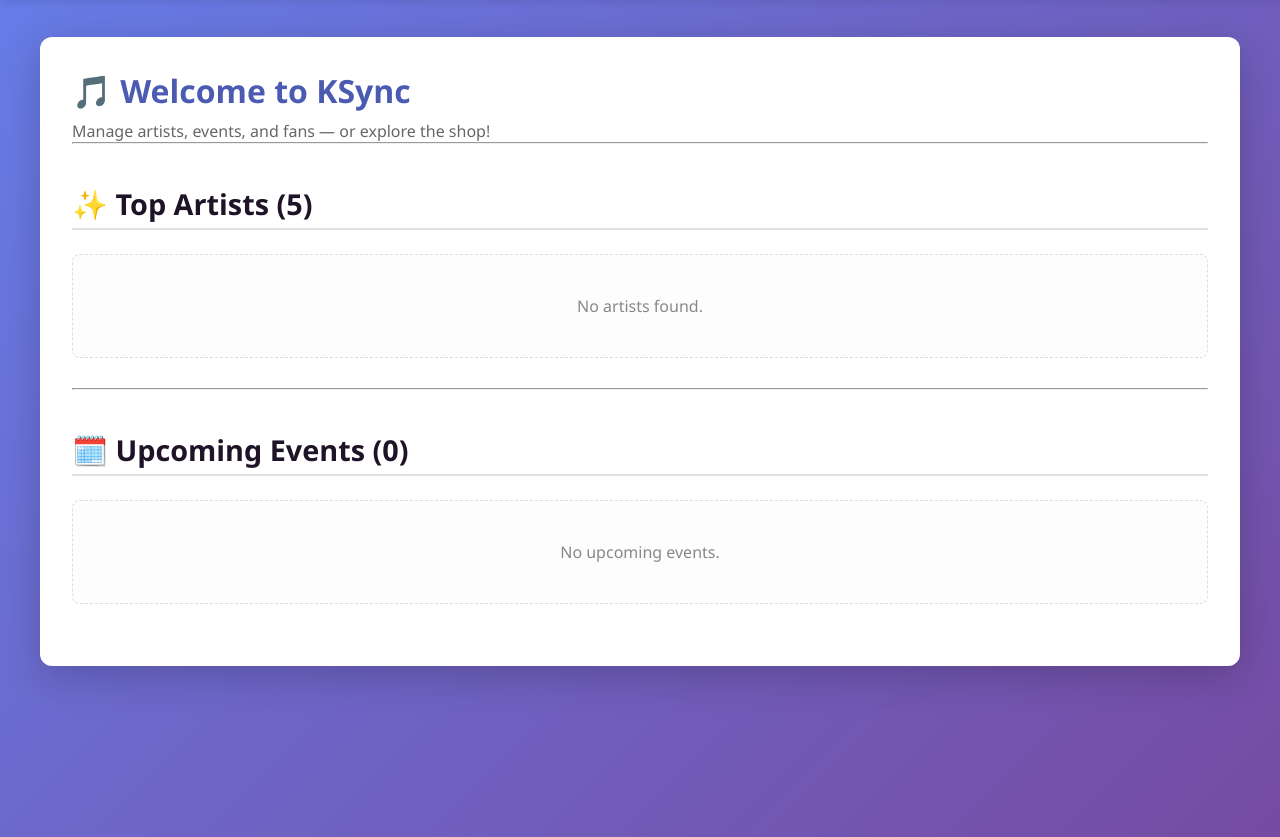
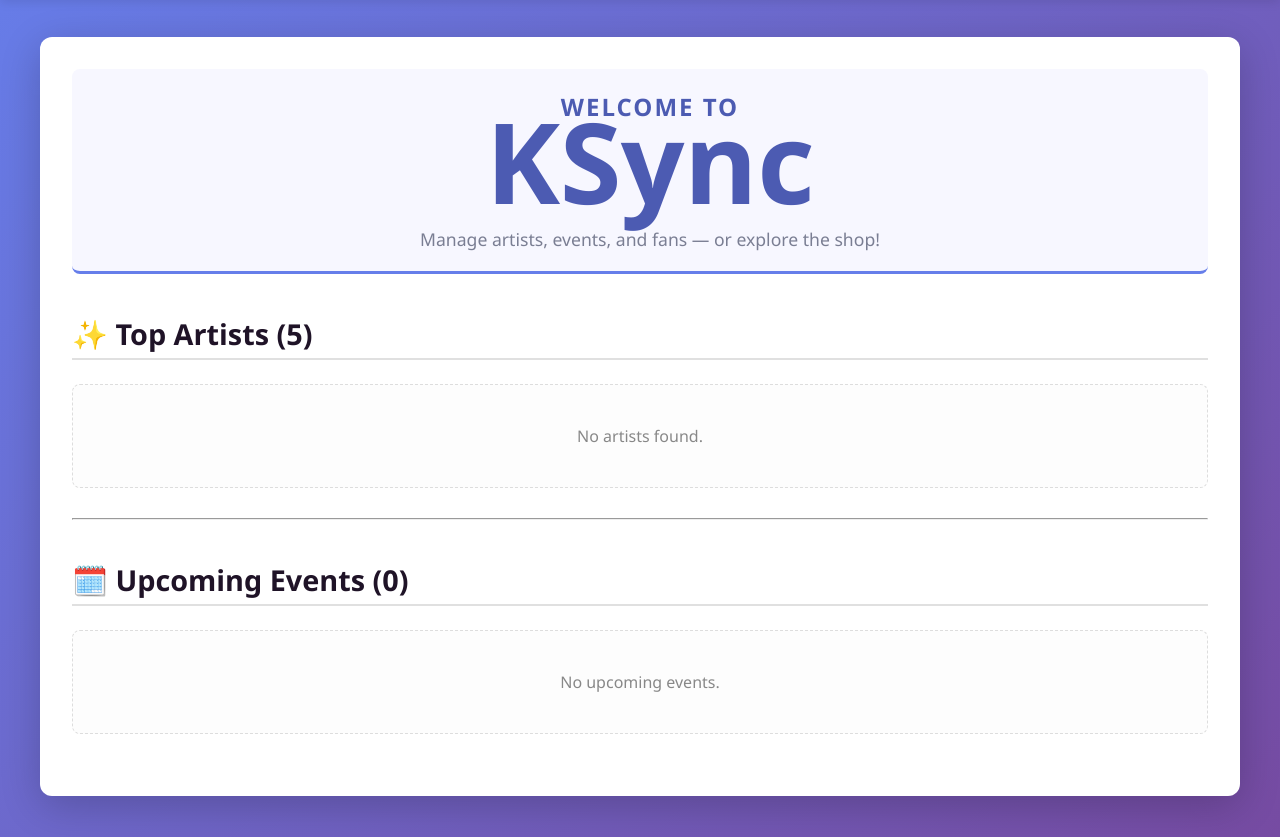
Before and after one commit to jiancpp/ccinfom-db-application, a Flask app: page / in a window 1280 px wide. Shown: the part 75-912 px from the top of the page. Run offline with Flask 3, Linux system fonts and the light colour scheme; data that the repository does not hold is empty.

Commit message:
Edited home page

```diff
--- a/app/templates/index.html
+++ b/app/templates/index.html
@@ -3,9 +3,42 @@
 {% block content %}
 <style>
     /* --- GENERAL HOME STYLES --- */
-    h1 {
-        color: #4c5bb2; /* Deep Blue/Purple for main header */
-        margin-bottom: 0.5rem;
+    .hero-banner {
+        padding: 20px 0 20px 20px;
+        margin-bottom: 2rem;
+        border-bottom: 3px solid #667eea;
+        background-color: #f7f7ff;
+        border-radius: 8px;
+        text-align: center;
+        display: flex;
+        flex-direction: column;
+    }
+    .hero-banner h1 {
+        color: #4c5bb2;
+        margin: 0;
+        font-size: 7rem;
+        font-weight: 800;
+        letter-spacing: -0.5px;
+        line-height: 1;
+        letter-spacing: -0.5px;
+    }
+    .hero-banner h2 {
+        color: #4c5bb2;
+        margin: 0; /* Ensures no extra vertical margin */
+        font-size: 1.5rem;
+        font-weight: 600;
+        letter-spacing: 2px;
+        text-transform: uppercase;
+        margin-bottom: -20px;
+        line-height: 1.5; /* Crucial: removes extra space above/below the text */
+
+        border-bottom: none !important;
+        padding-bottom: 0 !important;
+    }
+    .hero-banner p {
+        color: #7a7e93;
+        margin: 10px 0 0 0;
+        font-size: 1.1rem;
     }
     h2 {
         border-bottom: 2px solid #e0e0e0;
@@ -107,10 +140,11 @@
     }
 </style>
 
-<h1>🎵 Welcome to KSync</h1>
-<p style="color: #666;">Manage artists, events, and fans — or explore the shop!</p>
-
-<hr>
+<div class="hero-banner">
+    <h2>Welcome to</h2>
+    <h1>KSync</h1>
+    <p>Manage artists, events, and fans — or explore the shop!</p>
+</div>
 
 {# --- ARTISTS SECTION --- #}
 <h2>✨ Top Artists ({{ total_artists }})</h2>
```
